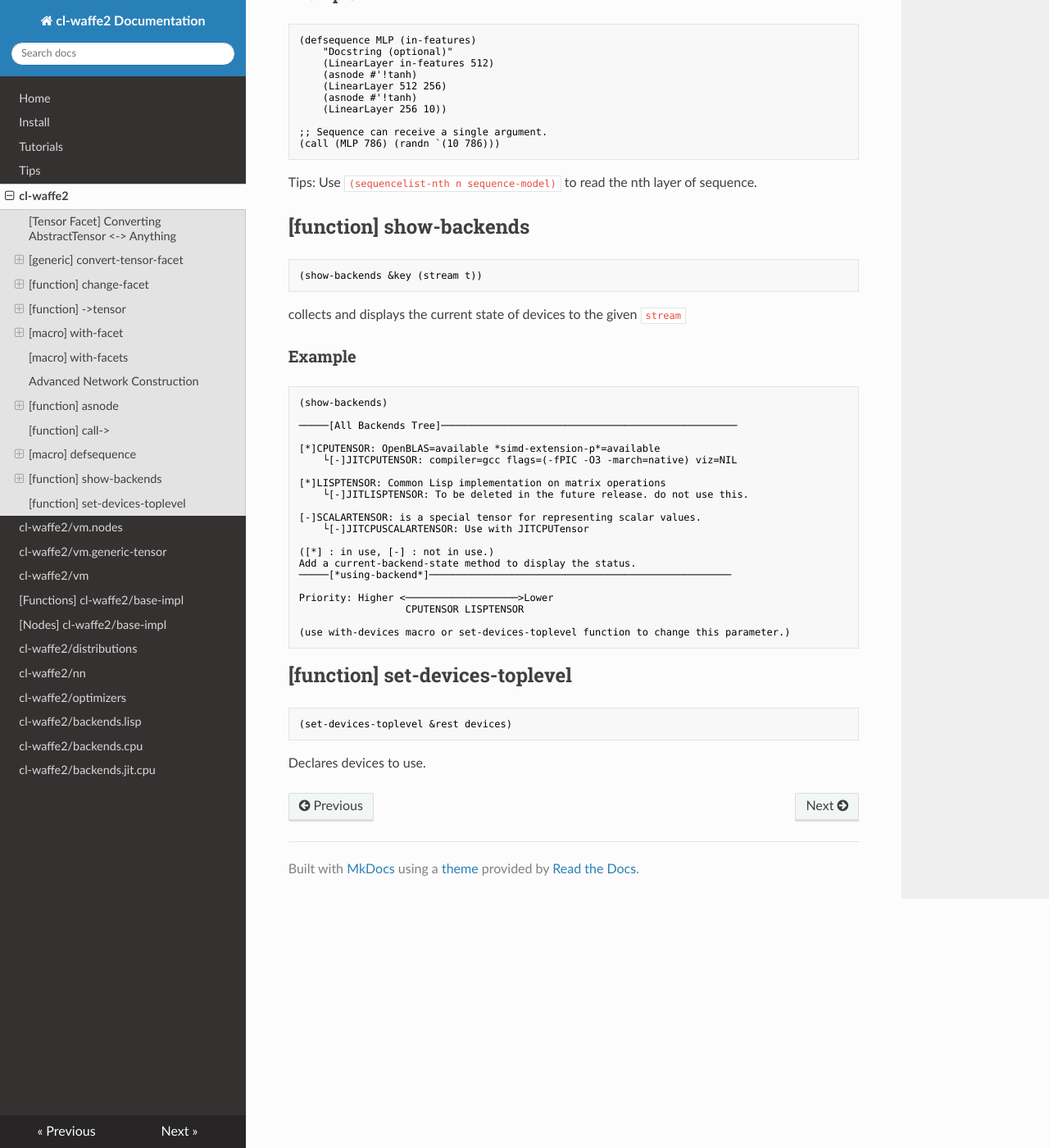
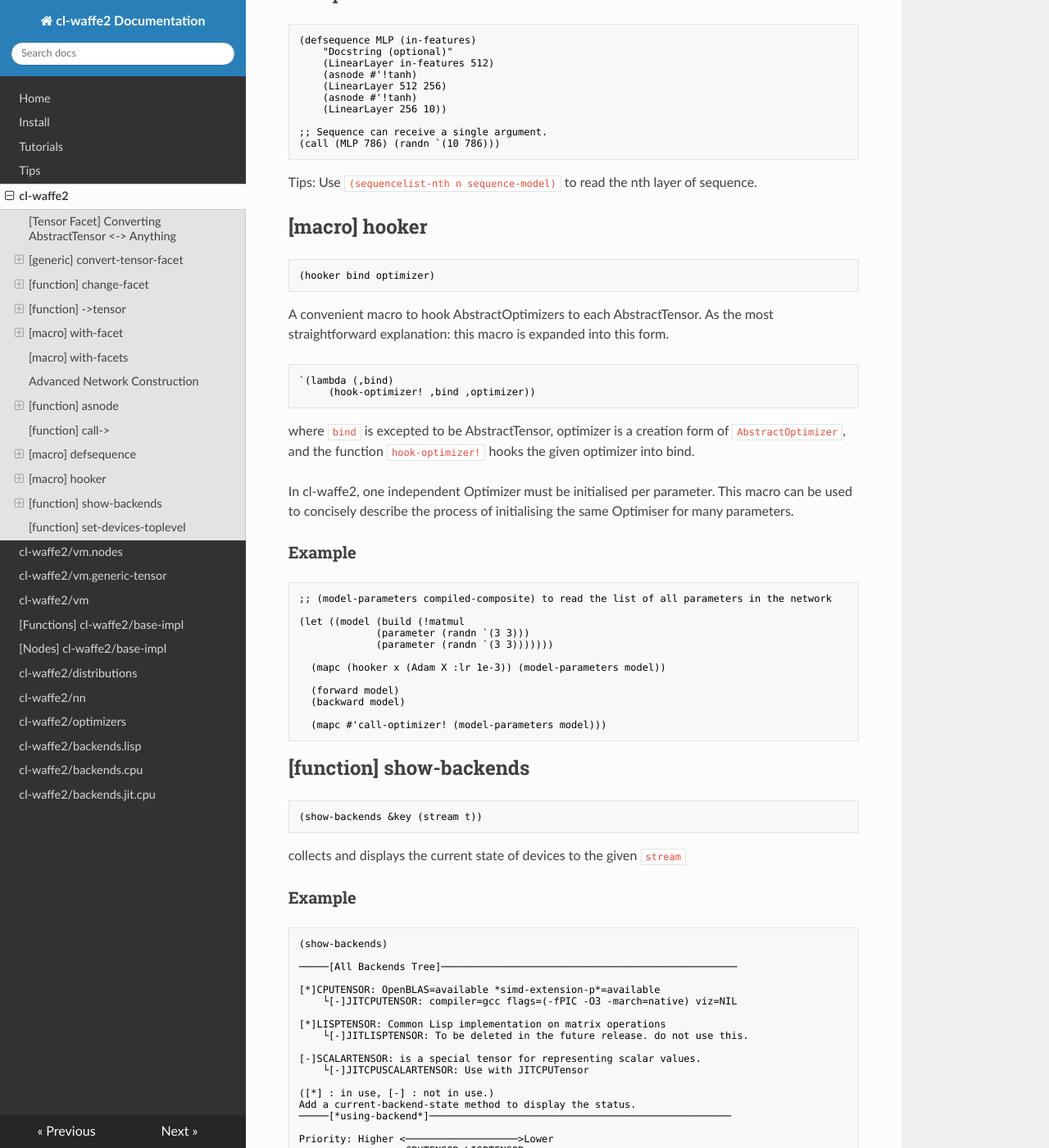
Before and after one commit to hikettei/cl-waffe2, an MkDocs documentation site: the page built from docs/cl-waffe2-docs/docs/utils.md, in a window 1280 px wide and 1400 px high, scrolled down 5252 px. Shown: the whole window at 82% size. Built offline with MkDocs 1.6.1, drawn with Linux system fonts in a browser that asks for light colours; nearby versions of some CDN libraries.

Commit message:
[Docs] add -> hooker

````diff
--- a/docs/cl-waffe2-docs/docs/utils.md
+++ b/docs/cl-waffe2-docs/docs/utils.md
@@ -242,6 +242,40 @@ Defines a Composite that can be defined only by the `call->` method.
 
 Tips: Use `(sequencelist-nth n sequence-model)` to read the nth layer of sequence.
 
+## [macro] hooker
+
+```lisp
+(hooker bind optimizer)
+```
+
+A convenient macro to hook AbstractOptimizers to each AbstractTensor. As the most straightforward explanation: this macro is expanded into this form.
+
+```lisp
+`(lambda (,bind)
+     (hook-optimizer! ,bind ,optimizer))
+```
+
+where `bind` is excepted to be AbstractTensor, optimizer is a creation form of `AbstractOptimizer`, and the function `hook-optimizer!` hooks the given optimizer into bind.
+
+In cl-waffe2, one independent Optimizer must be initialised per parameter. This macro can be used to concisely describe the process of initialising the same Optimiser for many parameters.
+
+### Example
+
+```lisp
+;; (model-parameters compiled-composite) to read the list of all parameters in the network
+
+(let ((model (build (!matmul
+		     (parameter (randn `(3 3)))
+		     (parameter (randn `(3 3)))))))
+
+  (mapc (hooker x (Adam X :lr 1e-3)) (model-parameters model))
+
+  (forward model)
+  (backward model)
+
+  (mapc #'call-optimizer! (model-parameters model)))
+```
+
 ## [function] show-backends
 
 ```lisp
````
Also changed, not shown: 1 other file.
